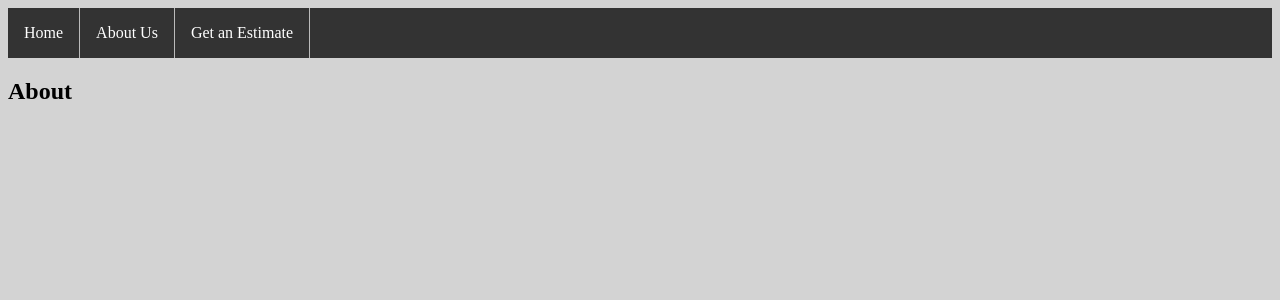
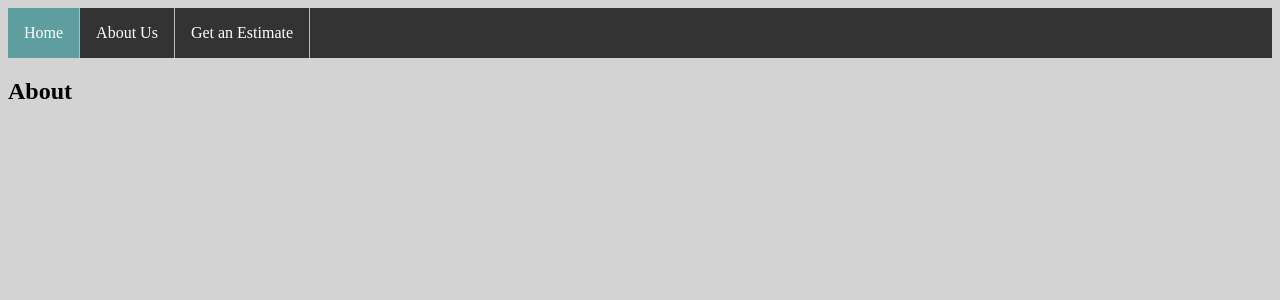
Before and after one commit to tnachman/vertical_tank_maintenance_hw8, a Flask app: page /about in a window 1280 px wide. Shown: the top 300 px of the page. Run offline with Flask 2, Linux system fonts and the light colour scheme.

Commit message:
added menu navbar, links to other pages

```diff
--- a/templates/base.html
+++ b/templates/base.html
@@ -10,7 +10,7 @@
 <body>
   <nav>
     <ul>
-      <li><a href="./">Home</a></li>
+      <li><a class="active" href="./">Home</a></li>
       <li><a href="./about">About Us</a></li>
       <li><a href="./estimate">Get an Estimate</a></li>
     </ul>
```
